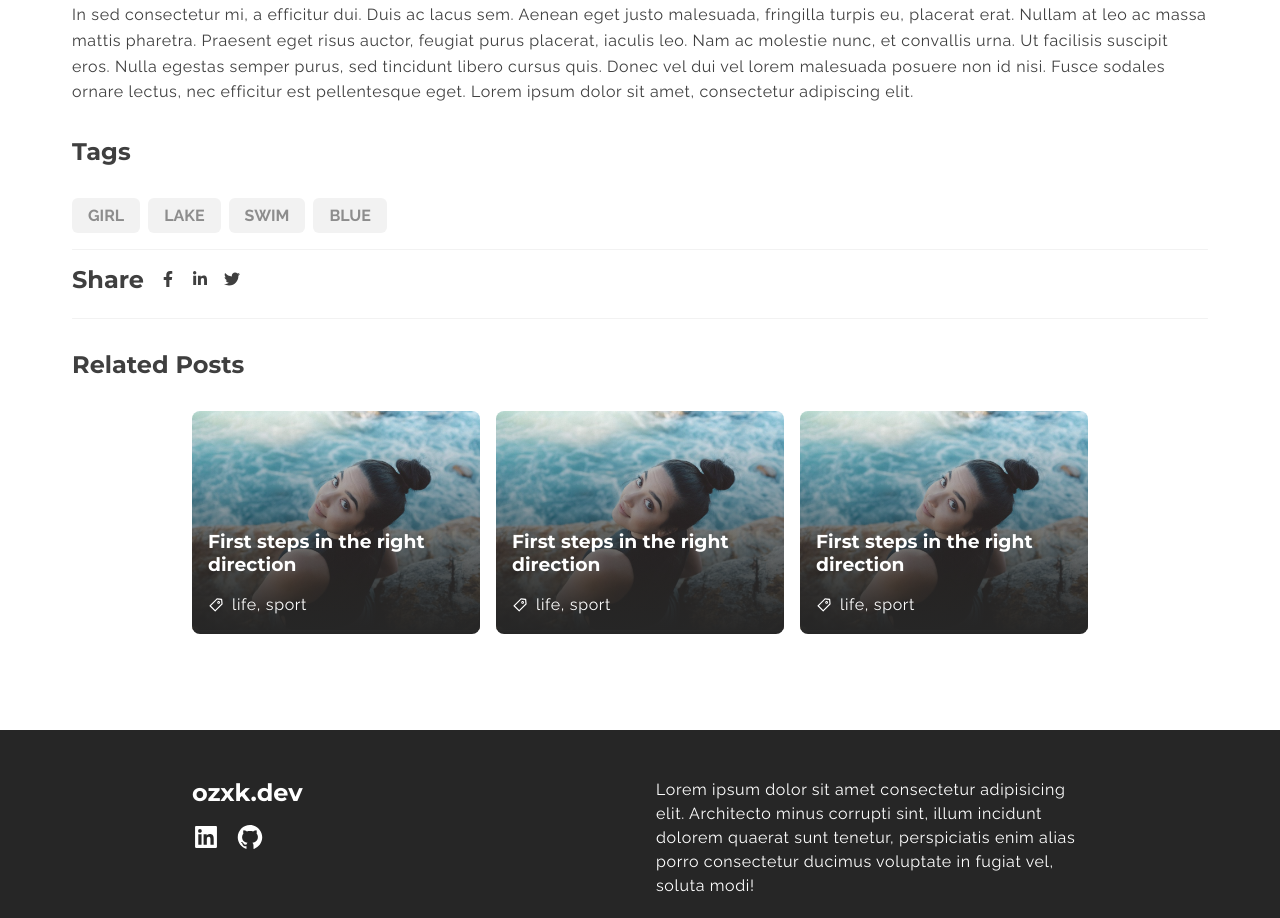
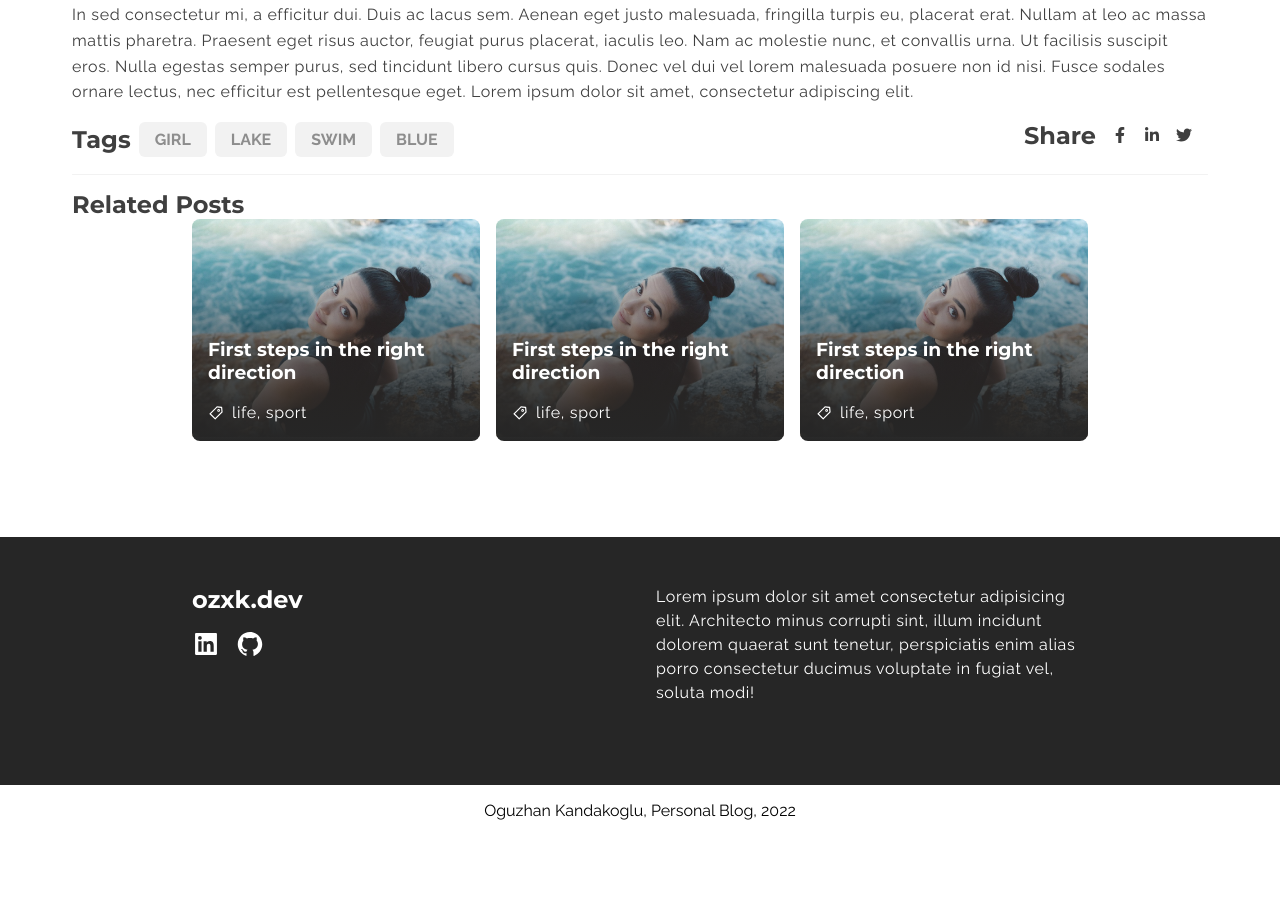
Before and after one commit to Ouzx/ozxkdev, a Next.js app: page /post in a window 1280 px wide. Shown: the part 1260-2178 px from the top of the page. After the commit the page ends 2096 px from the top, so only its background shows below. Built offline with nearby package versions, Linux system fonts and the light colour scheme.

Commit message:
share buttons integrated

```diff
--- a/src/app/post/Components/Share/Share.module.scss
+++ b/src/app/post/Components/Share/Share.module.scss
@@ -1,4 +1,5 @@
 .container {
+  justify-self: end;
   display: flex;
   gap: 1rem;
   align-items: center;
@@ -7,8 +8,8 @@
   }
 
   .title {
-    margin: 0 !important;
-    margin-bottom: 0.5rem !important;
+    margin: 0;
+    margin-bottom: 0.5rem;
     display: inline-block;
   }
 }
--- a/src/app/post/Components/Tags/Tags.module.scss
+++ b/src/app/post/Components/Tags/Tags.module.scss
@@ -1,5 +1,5 @@
 .tags {
-  display: flex;
+  display: inline-flex;
   flex-wrap: wrap;
   gap: 0.5rem;
   align-items: center;
--- a/src/app/post/page.module.scss
+++ b/src/app/post/page.module.scss
@@ -51,8 +51,33 @@
     margin-bottom: 1rem;
   }
 
-  h2 {
-    color: $black;
-    margin: 2rem 0;
+  .tags {
+    @include md {
+      display: inline-flex;
+    }
+    justify-self: start;
+    gap: 0.5rem;
+    align-items: center;
+    margin-bottom: 1rem;
+
+    h2 {
+      margin-bottom: 1rem;
+      min-width: max-content;
+      @include md {
+        margin-bottom: 0;
+
+        display: inline-block;
+      }
+    }
+    @include md {
+      margin-bottom: 0;
+    }
+  }
+  .bottom_wrapper {
+    @include md {
+      display: grid;
+      grid-template-columns: 1fr auto;
+    }
+    align-items: center;
   }
 }
--- a/src/app/post/page.tsx
+++ b/src/app/post/page.tsx
@@ -44,10 +44,13 @@ const page = () => {
         Lorem ipsum dolor sit amet, consectetur adipiscing elit.
       </p>
 
-      <h2>Tags</h2>
-      <Tags />
-      <div className={styles.seperator} />
-      <Share />
+      <div className={styles.bottom_wrapper}>
+        <div className={styles.tags}>
+          <h2>Tags</h2>
+          <Tags />
+        </div>
+        <Share />
+      </div>
       <div className={styles.seperator} />
       <h2>Related Posts</h2>
       <Related />
```
